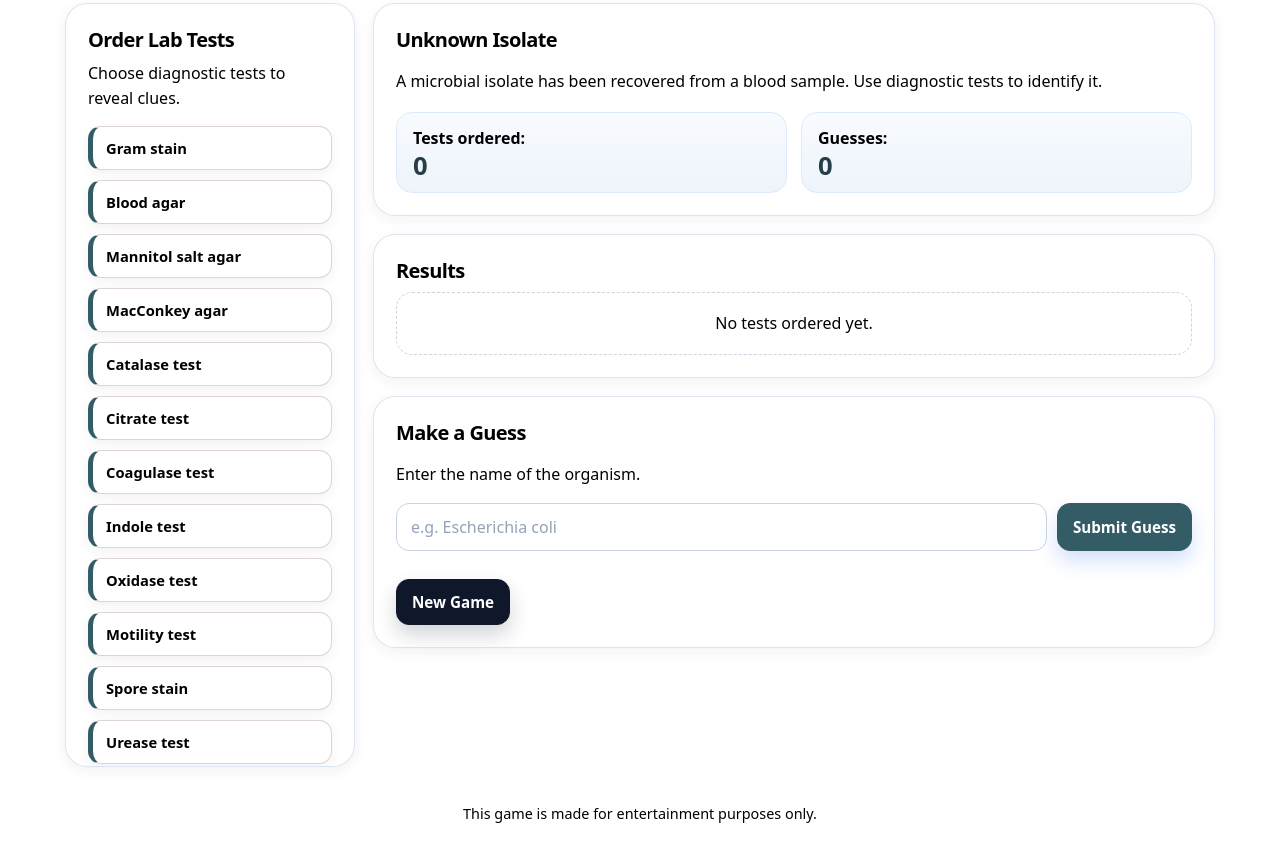
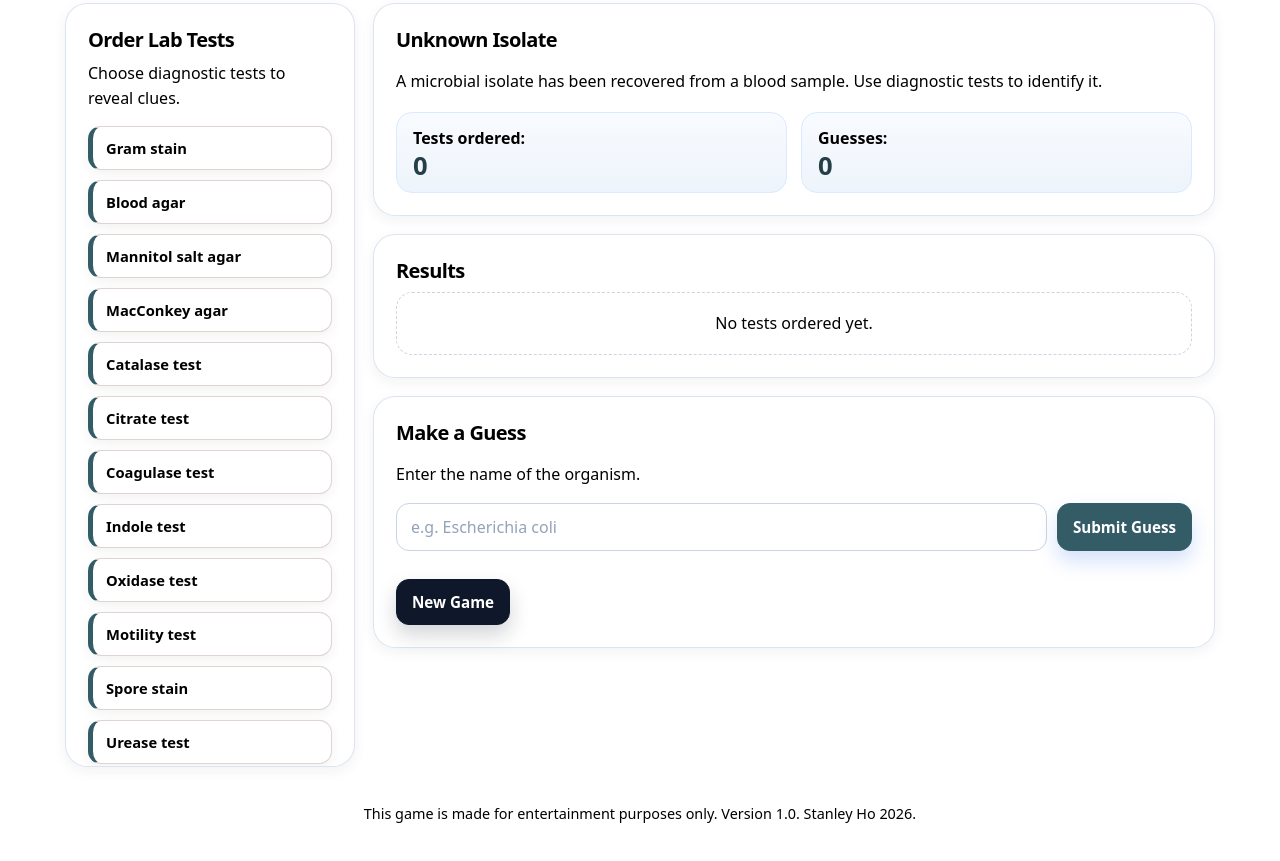
Before and after one commit to sxh1136/unknown_microbe_game, a plain HTML site: page index.html in a window 1280 px wide. Shown: the part 350-1211 px from the top of the page. Drawn offline with Linux system fonts and the light colour scheme.

Commit message:
Added version number

```diff
--- a/index.html
+++ b/index.html
@@ -89,7 +89,7 @@
 
   <footer>
     <p>
-      This game is made for entertainment purposes only.
+      This game is made for entertainment purposes only. Version 1.0. Stanley Ho 2026.
     </p>
   </footer>
 </main>
```
